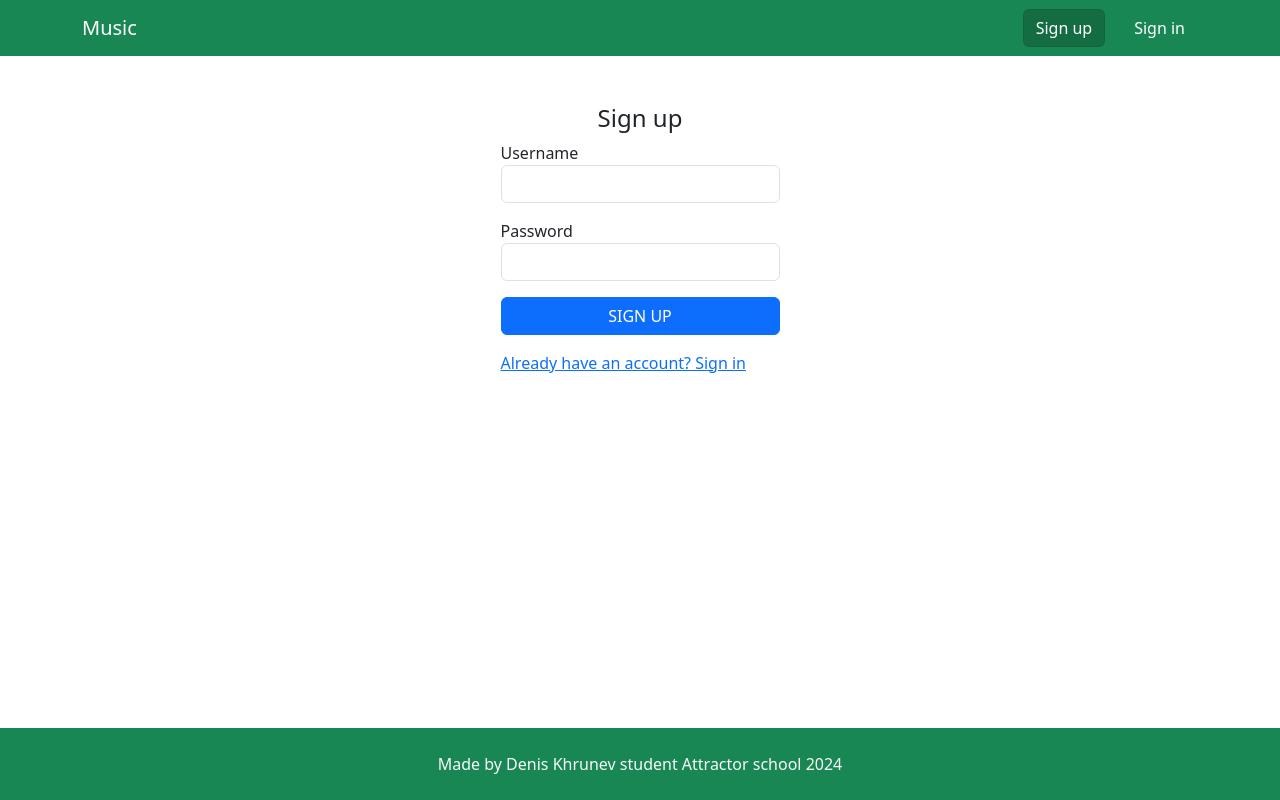
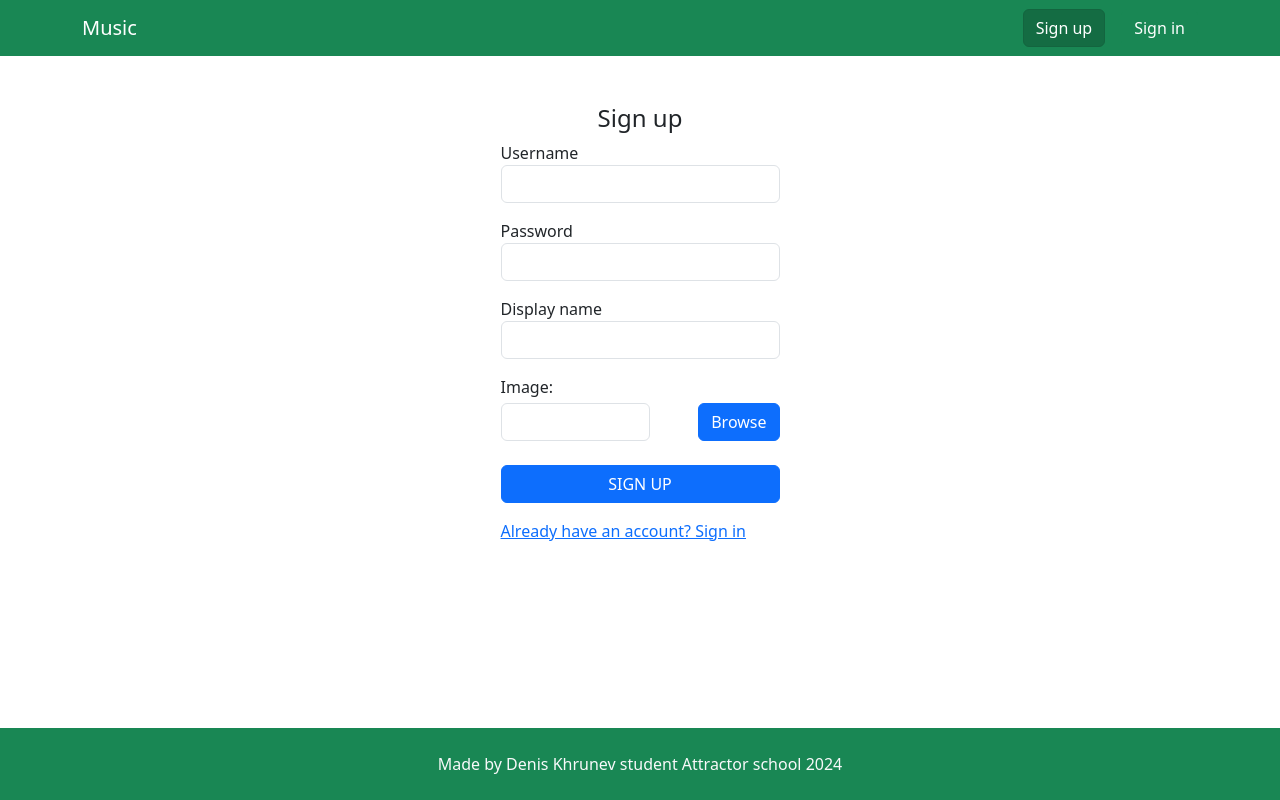
Before and after one commit to MrDenis2024/music, a React (Vite) app in the folder music-frontend/: page /register in a window 1280 px wide. Built offline with nearby package versions, Linux system fonts and the light colour scheme.

Commit message:
HW#91 - изменена структруа регистрации со стороны frontend

```diff
--- a/music-frontend/src/components/Forms/FileInput.tsx
+++ b/music-frontend/src/components/Forms/FileInput.tsx
@@ -31,7 +31,7 @@ const FileInput: React.FC<Props> = ({onChange}) => {
           <label htmlFor="image">Image:</label>
         </div>
         <div className='d-flex'>
-          <input type="text" id="image" className='form-control w-25' value={filename} onClick={activateInput} readOnly/>
+          <input type="text" id="image" className='form-control' value={filename} onClick={activateInput} readOnly/>
           <button type='button' className='btn btn-primary ms-5' onClick={activateInput}>Browse</button>
         </div>
       </div>
--- a/music-frontend/src/components/Toolbar/UserMenu.tsx
+++ b/music-frontend/src/components/Toolbar/UserMenu.tsx
@@ -3,6 +3,8 @@ import {User} from '../../types';
 import {NavLink} from 'react-router-dom';
 import {useAppDispatch} from '../../app/hooks';
 import {logout} from '../../store/usersThunks';
+import notPhoto from '../../assests/images/notPhoto.png';
+import {API_URL} from '../../constants';
 
 interface Props {
   user: User;
@@ -10,6 +12,11 @@ interface Props {
 
 const UserMenu: React.FC<Props> = ({user}) => {
   const dispatch = useAppDispatch();
+  let userPhoto = notPhoto;
+
+  if(user.avatar) {
+    userPhoto = `${API_URL}/${user.avatar}`;
+  }
 
   const handleLogout = () => {
     dispatch(logout());
@@ -17,11 +24,12 @@ const UserMenu: React.FC<Props> = ({user}) => {
 
   return (
     <div className="dropdown">
-      <button className="dropdown-toggle btn btn-success" data-bs-toggle="dropdown">
-        Hello, {user.username}
+      <button className="dropdown-toggle btn btn-success d-flex align-items-center p-0" data-bs-toggle="dropdown">
+        <img src={userPhoto} alt={user.username} className="rounded-5 me-2" style={{width: '40px', height: '40px'}}/>
+        Hello, {user.displayName}
       </button>
       <ul className="dropdown-menu">
-        <li><NavLink to='/new-artist' className="dropdown-item">Add artist</NavLink></li>
+        <li><NavLink to="/new-artist" className="dropdown-item">Add artist</NavLink></li>
         <li><NavLink to='/new-album' className="dropdown-item">Add album</NavLink></li>
         <li><NavLink to='/new-track' className="dropdown-item">Add track</NavLink></li>
         <li><NavLink to='/track_history' className="dropdown-item">Track history</NavLink></li>
--- a/music-frontend/src/containers/Register/Register.tsx
+++ b/music-frontend/src/containers/Register/Register.tsx
@@ -6,6 +6,7 @@ import {register} from '../../store/usersThunks';
 import {selectRegisterError, selectRegisterLoading} from '../../store/usersSlice';
 import {toast} from 'react-toastify';
 import ButtonSpinner from '../../components/Spinner/ButtonSpinner';
+import FileInput from '../../components/Forms/FileInput';
 
 const Register = () => {
   const navigate = useNavigate();
@@ -15,6 +16,8 @@ const Register = () => {
   const [state, setState] = useState<RegisterMutation>({
     username: '',
     password: '',
+    displayName: '',
+    image: null,
   });
 
   const getFieldError = (fieldName: string) => {
@@ -38,6 +41,16 @@ const Register = () => {
     } catch (e) {
       toast.error('There was a registration error');
     }
+  };
+
+  const fileInputChangeHandler = (event: React.ChangeEvent<HTMLInputElement>) => {
+    const { name, files } = event.target;
+    const value = files && files[0] ? files[0] : null;
+
+    setState((prevState) => ({
+      ...prevState,
+      [name]: value,
+    }));
   };
 
   return (
@@ -67,7 +80,22 @@ const Register = () => {
           </div>
         )}
       </div>
-      <button type="submit" className="btn btn-primary w-100 mb-3" disabled={loading}>{loading && <ButtonSpinner />}SIGN UP</button>
+      <div className="form-group mb-3">
+        <div className={`${getFieldError('displayName') ? 'is-invalid' : ''}`}>
+          <label htmlFor="displayName">Display name</label>
+          <input type="displayName" name="displayName" id="displayName" className="form-control" onChange={inputChangeHandler}
+                 value={state.displayName} required/>
+        </div>
+        {getFieldError('displayName') && (
+          <div className="invalid-feedback">
+            {getFieldError('displayName')}
+          </div>
+        )}
+      </div>
+      <FileInput onChange={fileInputChangeHandler}/>
+      <button type="submit" className="btn btn-primary w-100 mb-3" disabled={loading}>{loading && <ButtonSpinner/>}SIGN
+        UP
+      </button>
       <Link to='/login'>Already have an account? Sign in</Link>
     </form>
   );
--- a/music-frontend/src/store/usersThunks.ts
+++ b/music-frontend/src/store/usersThunks.ts
@@ -6,7 +6,15 @@ import {unsetUser} from './usersSlice';
 
 export const register = createAsyncThunk<User, RegisterMutation, {rejectValue: ValidationError}>('users/register', async (registerMutation, {rejectWithValue}) => {
   try {
-    const {data: user} = await axiosApi.post<User>('/users', registerMutation);
+    const formData = new FormData();
+    formData.append('username', registerMutation.username);
+    formData.append('password', registerMutation.password);
+    formData.append('displayName', registerMutation.displayName);
+    if(registerMutation.image) {
+      formData.append('image', registerMutation.image);
+    }
+
+    const {data: user} = await axiosApi.post<User>('/users', formData);
     return user;
   } catch (e) {
     if(isAxiosError(e) && e.response && e.response.status === 400) {
--- a/music-frontend/src/types.ts
+++ b/music-frontend/src/types.ts
@@ -70,6 +70,8 @@ export interface AlbumWithTracks {
 export interface RegisterMutation {
   username: string;
   password: string;
+  displayName: string;
+  image: File | null;
 }
 
 export interface LoginMutation {
@@ -82,6 +84,8 @@ export interface User {
   username: string;
   token: string;
   role: string;
+  displayName: string;
+  avatar: string | null;
 }
 
 export interface ValidationError {
```
Also changed, not shown: music-frontend/src/assests/images/notPhoto.png (added).
